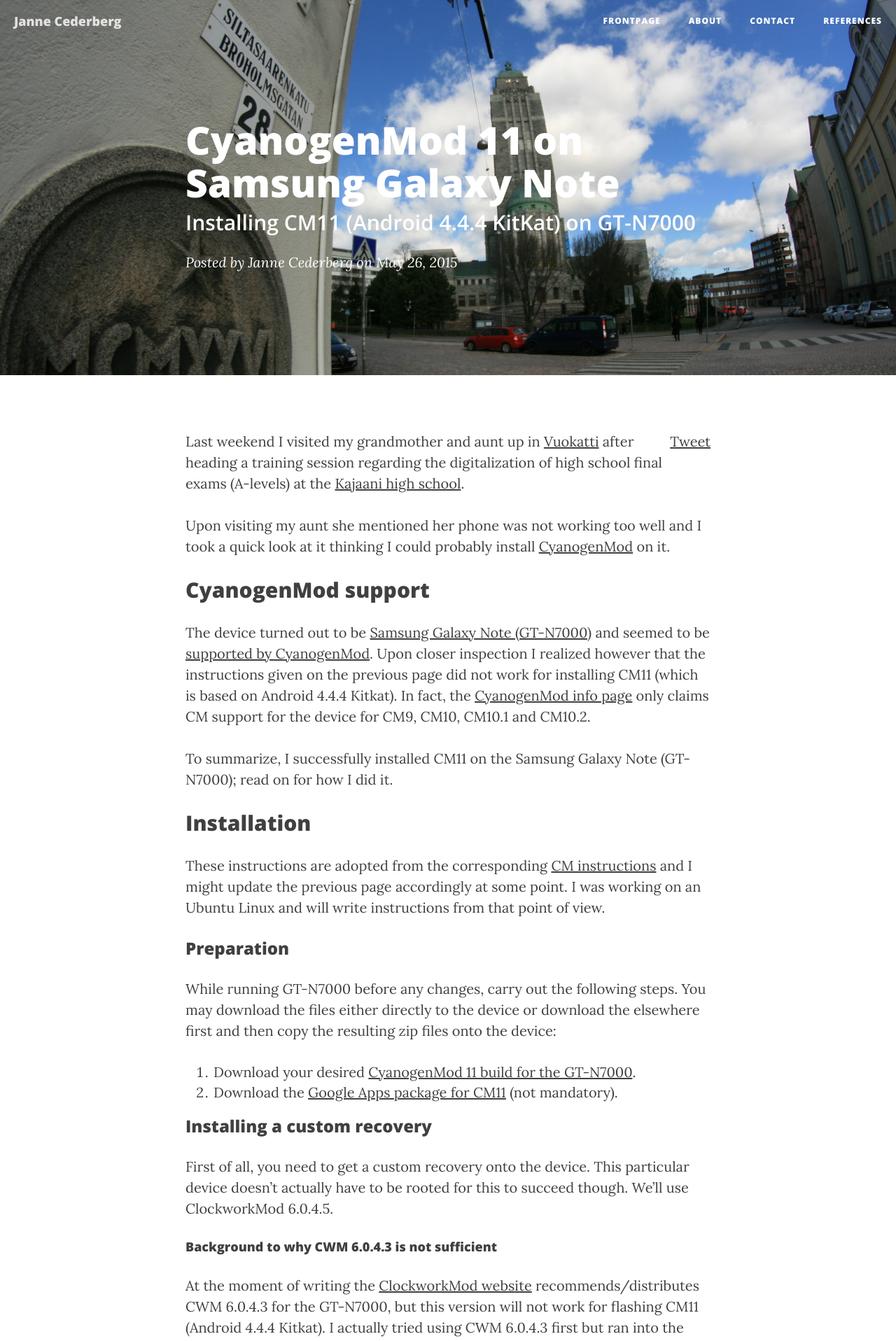
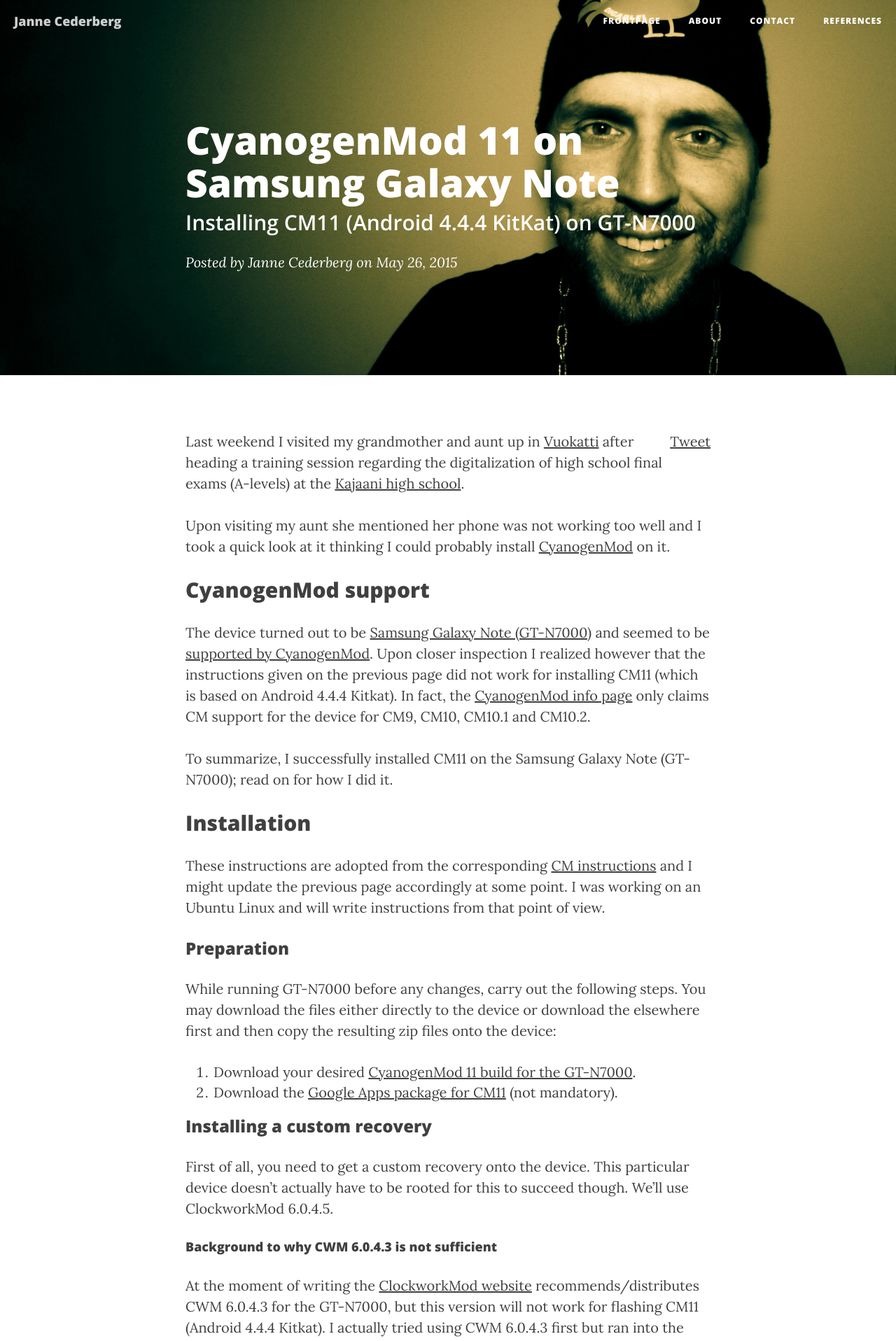
Before and after one commit to jannecederberg/jannecederberg.github.io, a Jekyll site: the page built from _posts/2015-05-26-cyanogenmod-11-on-samsung-galaxy-note-gt-n7000.md, in a window 1280 px wide. Shown: the top 1916 px of the page at 70% size. Built offline with Jekyll 4.4.1, drawn with Linux system fonts in a browser that asks for light colours; nearby versions of some CDN libraries; comment, search, counter and statistics services are not loaded.

Commit message:
Revert to default header image on latest post

```diff
--- a/_posts/2015-05-26-cyanogenmod-11-on-samsung-galaxy-note-gt-n7000.md
+++ b/_posts/2015-05-26-cyanogenmod-11-on-samsung-galaxy-note-gt-n7000.md
@@ -3,7 +3,7 @@
 title:      CyanogenMod 11 on Samsung Galaxy Note
 subtitle:   Installing CM11 (Android 4.4.4 KitKat) on GT-N7000
 date:       2015-05-26 12:00:00
-header-img: "img/post_2015-05-03.jpg"
+header-img:
 ---
 
 Last weekend I visited my grandmother and aunt up in [Vuokatti][vuokatti] after heading a training session regarding the digitalization of high school final exams (A-levels) at the [Kajaani high school][kajaani-hs].
```
